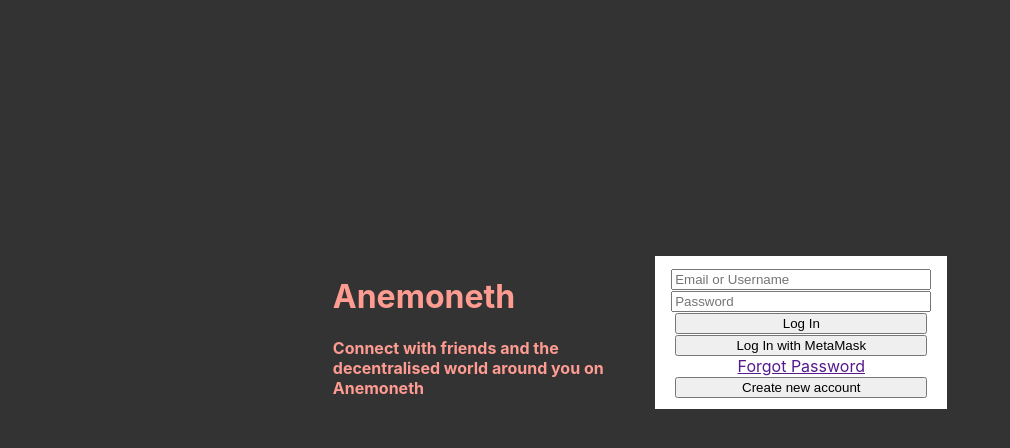
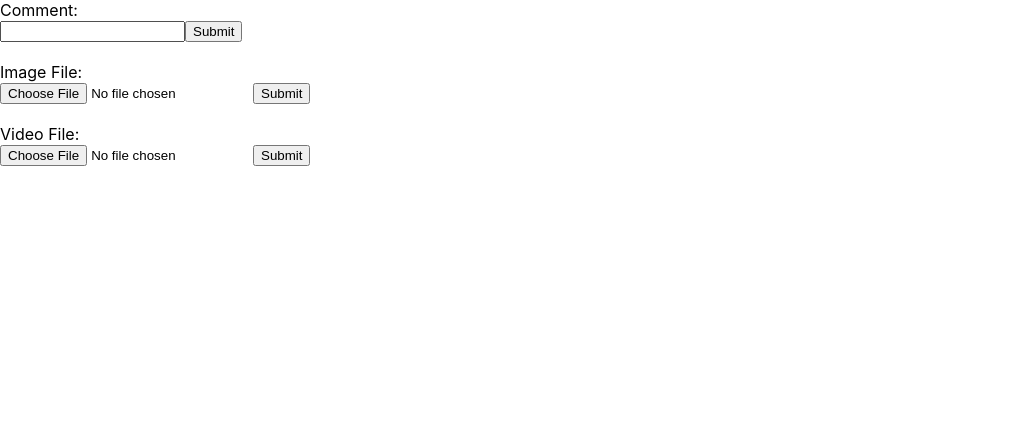
Before and after one commit to marinojoey/Anemoneth-contract, a React (Create React App) app in the folder react-frontend/: page / in a window 1280 px wide. Shown: the top 448 px of the page, without its empty margins (0-1010 px from the left). Built offline with nearby package versions, Linux system fonts and the light colour scheme.

Commit message:
temp frontend modified to have some forms and interact with backend

```diff
--- a/react-frontend/package.json
+++ b/react-frontend/package.json
@@ -6,6 +6,7 @@
     "@testing-library/jest-dom": "^5.16.2",
     "@testing-library/react": "^12.1.3",
     "@testing-library/user-event": "^13.5.0",
+    "axios": "^0.26.1",
     "ethers": "^5.5.4",
     "i": "^0.3.7",
     "npm": "^8.5.3",
--- a/react-frontend/src/App.jsx
+++ b/react-frontend/src/App.jsx
@@ -1,8 +1,9 @@
 import './App.scss';
 import React, { useState, createContext } from 'react';
 import { BrowserRouter as Router, Route, Routes } from 'react-router-dom';
-import Login from './components/LoginPage/Login';
-import Homepage from './components/Homepage/Homepage';
+// import Login from './components/LoginPage/Login';
+// import Homepage from './components/Homepage/Homepage';
+import BackendConnector from './components/BackendConnector/BackendConnector';
 
 export const AuthContext = createContext();
 
@@ -14,7 +15,8 @@
     <AuthContext.Provider value={{ authenticated, setAuthenticated, userAddress, setUserAddress }}>
       <Router>
         <Routes>
-          <Route path="/" element={(authenticated && userAddress) ? <Homepage /> : <Login />} />
+          {/* <Route path="/" element={(authenticated && userAddress) ? <Homepage /> : <Login />} /> */}
+          <Route path="/" element={<BackendConnector />} />
         </Routes>
       </Router>
     </AuthContext.Provider>
--- /dev/null
+++ b/react-frontend/src/components/BackendConnector/BackendConnector.jsx
@@ -0,0 +1,34 @@
+import React from "react";
+import "./BackendConnector.scss";
+import axios from "axios";
+
+function BackendConnector() {
+    const handleSubmit = (e) => {
+        e.preventDefault();
+        console.log(e.target.elements[0].name);
+    }
+
+    return (
+        <div className="formsContainer">
+            <form className="inputForm" onSubmit={handleSubmit}>
+                <label for="comment">Comment:</label><br />
+                <input type="text" name="comment" id="comment" />
+                <input type="submit" />
+            </form>
+            <br />
+            <form className="inputForm" onSubmit={handleSubmit}>
+                <label for="image">Image File:</label><br />
+                <input type="file" name="image" id="image" accept="image/png,image/jpeg" />
+                <input type="submit" />
+            </form>
+            <br />
+            <form className="inputForm" onSubmit={handleSubmit}>
+                <label for="video">Video File:</label><br />
+                <input type="file" name="video" id="video" accept="video/mp4,video/x-m4v,video/*" />
+                <input type="submit" />
+            </form>
+        </div>
+    )
+}
+
+export default BackendConnector
--- a/react-frontend/src/components/LoginRegisterComponent/LoginRegister.jsx
+++ b/react-frontend/src/components/LoginRegisterComponent/LoginRegister.jsx
@@ -31,7 +31,7 @@
                 </form>
                 <button className="loginButtons" onClick={() => connectWalletHandler()}>Log In with MetaMask</button>
                 <br />
-                <a href="">Forgot Password</a>
+                {/* <a href="">Forgot Password</a> */}
             </div>
             <div>
                 <button className="loginButtons">Create new account</button>
```
Also changed, not shown: react-frontend/src/components/BackendConnector/BackendConnector.scss (added), 1 other file (tests, documents, lock files or other folders).
